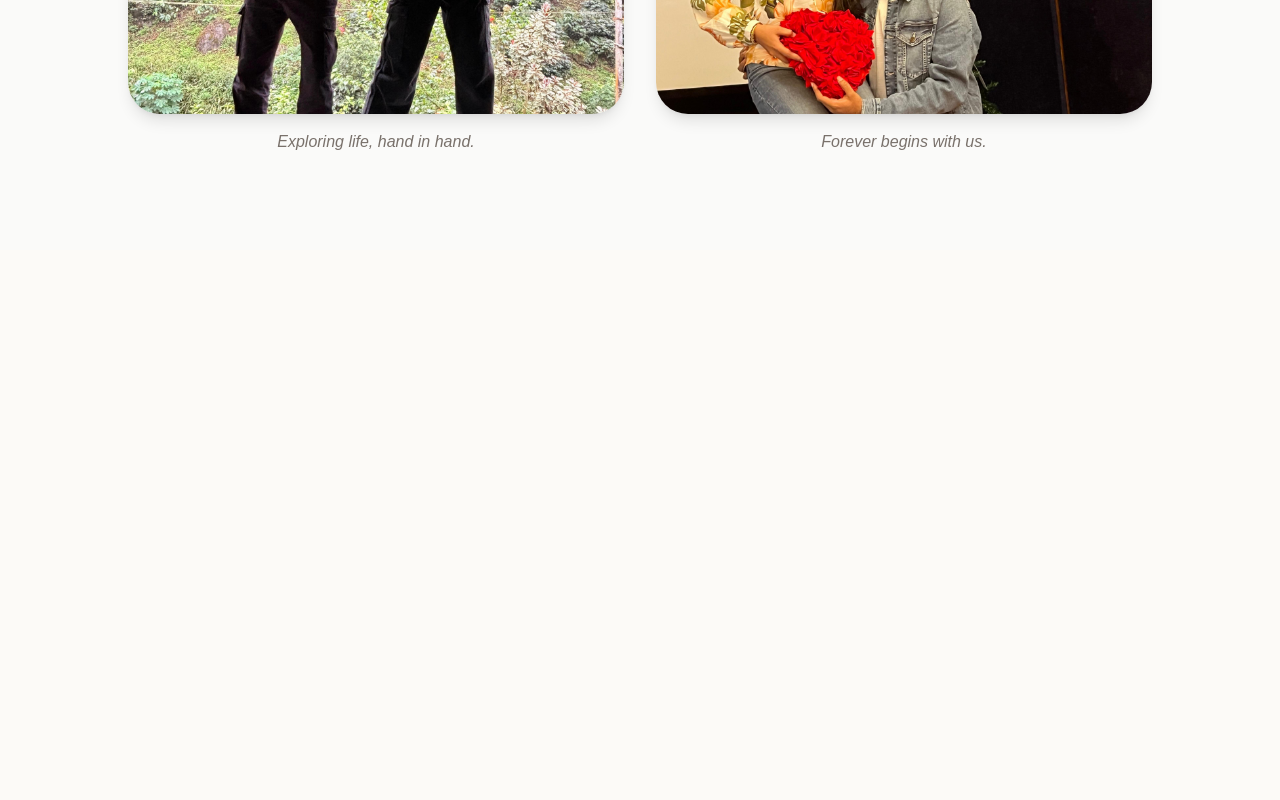
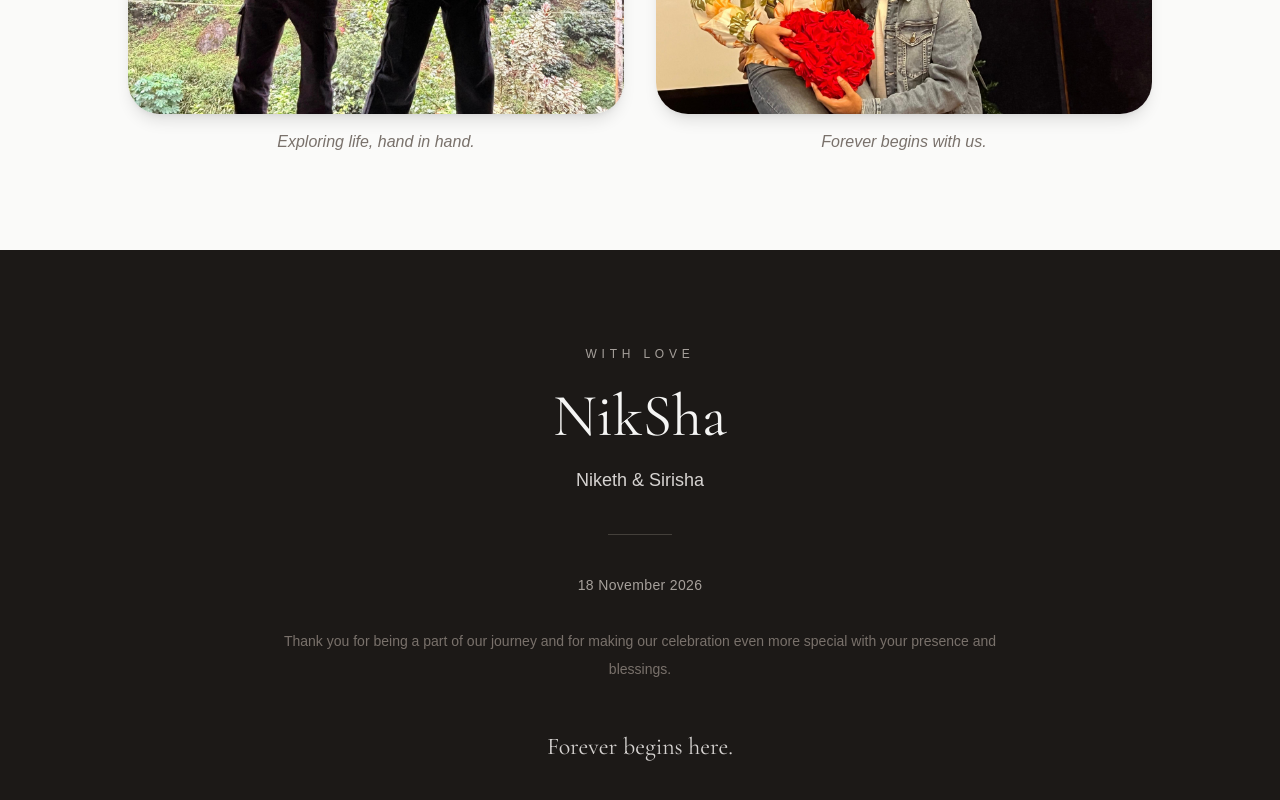
Before and after one commit to NikethVelala/NikSha, a Next.js app: page / in a window 1280 px wide. Shown: the part 8928-9728 px from the top of the page. Before the commit the page ends 9178 px from the top, so only its background shows below. Built offline with nearby package versions, Linux system fonts and the light colour scheme.

Commit message:
feat: add wedding footer
* feat: add premium wedding footer

* feat: add premium wedding footer

```diff
--- a/app/page.tsx
+++ b/app/page.tsx
@@ -5,6 +5,7 @@ import Celebration from "@/components/Celebration/Celebration";
 import Gallery from "@/components/Gallery/Gallery";
 import Timeline from "@/components/Timeline/Timeline";
 import Venue from "@/components/Venue/Venue";
+import Footer from "@/components/Footer/Footer";
 
 export default function Home() {
   return (
@@ -16,6 +17,7 @@ export default function Home() {
       <Timeline />
       <Venue />
       <Gallery />
+      <Footer />
     </>
   );
 }
--- /dev/null
+++ b/components/Footer/Footer.tsx
@@ -0,0 +1,39 @@
+import Section from "@/components/common/Section";
+import { wedding } from "@/data/wedding";
+
+export default function Footer() {
+  return (
+    <footer className="bg-stone-900 text-stone-100">
+      <Section id="footer" className="bg-transparent px-6 py-20 sm:px-8 lg:px-12">
+        <div className="mx-auto max-w-3xl text-center">
+          <p className="text-xs uppercase tracking-[0.4em] text-stone-400">
+            With love
+          </p>
+
+          <h2 className="mt-6 font-heading text-5xl md:text-6xl">
+            {wedding.couple.monogram}
+          </h2>
+
+          <p className="mt-5 text-lg text-stone-300">
+            {wedding.couple.groom} &amp; {wedding.couple.bride}
+          </p>
+
+          <div className="mx-auto my-10 h-px w-16 bg-stone-700" />
+
+          <p className="text-sm tracking-wide text-stone-400">
+            {wedding.ceremony.date}
+          </p>
+
+          <p className="mt-8 text-sm leading-7 text-stone-500">
+            Thank you for being a part of our journey and for making our
+            celebration even more special with your presence and blessings.
+          </p>
+
+          <p className="mt-12 font-heading text-2xl text-stone-300">
+            Forever begins here.
+          </p>
+        </div>
+      </Section>
+    </footer>
+  );
+}
```
